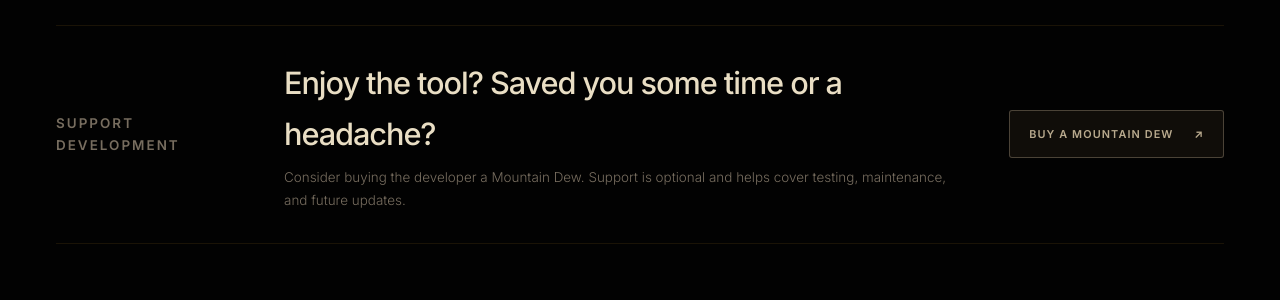
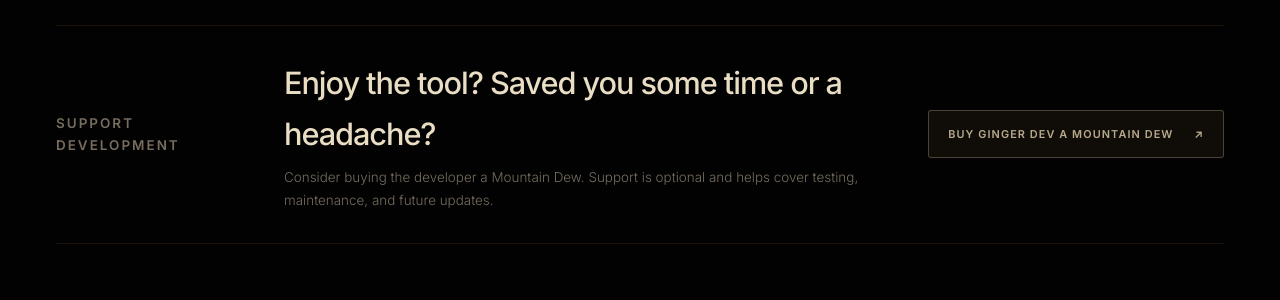
Before and after one commit to andrewmock96/mock_interactive_website, a Flask app: page / in a window 1280 px wide. Shown: the part 4712-5012 px from the top of the page. Run offline with Flask 3, Linux system fonts and the light colour scheme; some libraries are stand-ins or nearby versions.

Commit message:
Update Mountain Dew support button copy

```diff
--- a/templates/tools.html
+++ b/templates/tools.html
@@ -138,7 +138,7 @@
         <p>Consider buying the developer a Mountain Dew. Support is optional and helps cover testing, maintenance, and future updates.</p>
     </div>
     {% if support_url %}
-    <a class="button repo-button" href="{{ support_url }}" target="_blank" rel="noopener noreferrer">Buy a Mountain Dew <span aria-hidden="true">↗</span></a>
+    <a class="button repo-button" href="{{ support_url }}" target="_blank" rel="noopener noreferrer">Buy Ginger Dev a Mountain Dew <span aria-hidden="true">↗</span></a>
     {% else %}
     <span class="support-pending">Support link coming soon</span>
     {% endif %}
```
Also changed, not shown: tests/test_app.py (+1 -1 lines).
